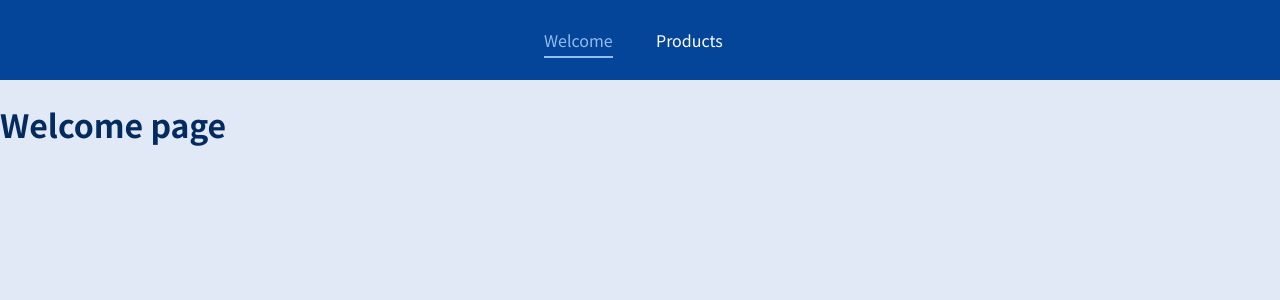
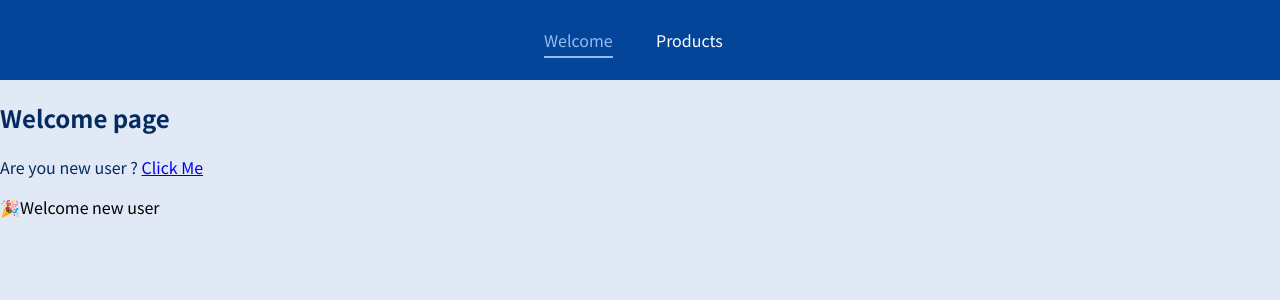
Before and after one commit to AhmadrezaMozaffary/router-react-project, a JavaScript app: page /welcome/new-user in a window 1280 px wide. Shown: the top 300 px of the page. Built offline with nearby package versions, Linux system fonts and the light colour scheme.

Commit message:
Nested route

```diff
--- a/src/pages/ProductDetail.js
+++ b/src/pages/ProductDetail.js
@@ -1,10 +1,11 @@
-import { useParams } from "react-router-dom";
+import { Link, useParams } from "react-router-dom";
 
 const ProductDetail = () => {
   const { productID } = useParams();
   return (
     <section>
       <p>Product detail for ID : {productID}</p>
+      <Link to="/products">&larr;</Link>
     </section>
   );
 };
--- a/src/pages/Welcome.js
+++ b/src/pages/Welcome.js
@@ -1,5 +1,13 @@
+import { Link, Route } from "react-router-dom";
+
 const Welcome = () => {
-  return <h1> Welcome page</h1>;
+  return (
+    <section>
+      <h1> Welcome page</h1>
+      <p>Are you new user ? {<Link to="/welcome/new-user">Click Me</Link>}</p>
+      <Route path="/welcome/new-user">🎉Welcome new user</Route>
+    </section>
+  );
 };
 
 export default Welcome;
```
Also changed, not shown: 1 other file (tests, documents, lock files or other folders).
